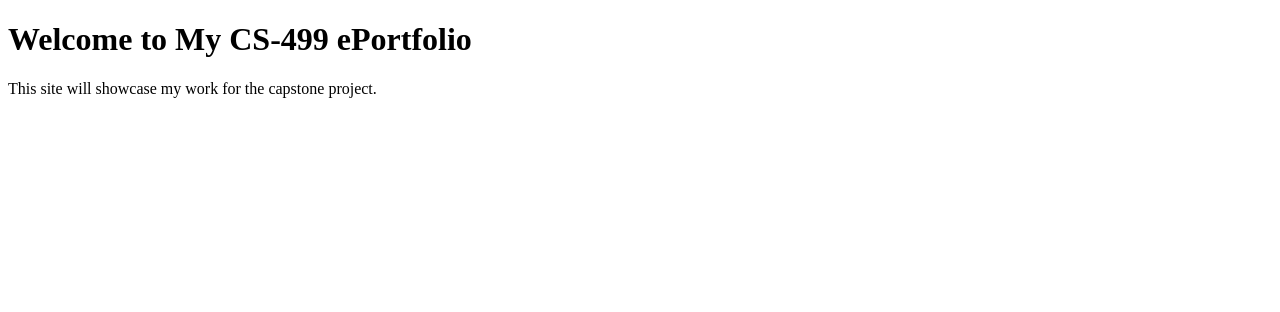
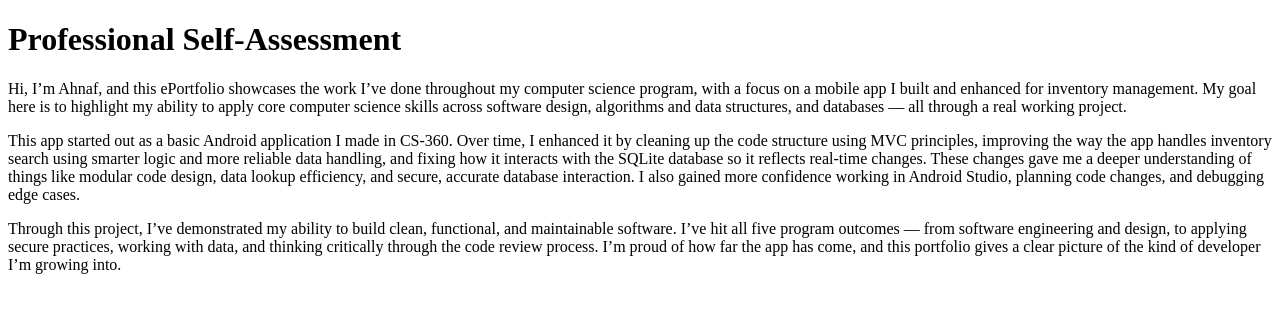
Before and after one commit to ahnafzaman/CS499-eportfolio, a plain HTML site: page index.html in a window 1280 px wide. Drawn offline with Linux system fonts and the light colour scheme.

Commit message:
Adding Professional self-assessment to index.html

```diff
--- a/index.html
+++ b/index.html
@@ -4,7 +4,12 @@
   <title>CS-499 ePortfolio</title>
 </head>
 <body>
-  <h1>Welcome to My CS-499 ePortfolio</h1>
-  <p>This site will showcase my work for the capstone project.</p>
+  <h1>Professional Self-Assessment</h1>
+
+  <p>Hi, I’m Ahnaf, and this ePortfolio showcases the work I’ve done throughout my computer science program, with a focus on a mobile app I built and enhanced for inventory management. My goal here is to highlight my ability to apply core computer science skills across software design, algorithms and data structures, and databases — all through a real working project.</p>
+
+  <p>This app started out as a basic Android application I made in CS-360. Over time, I enhanced it by cleaning up the code structure using MVC principles, improving the way the app handles inventory search using smarter logic and more reliable data handling, and fixing how it interacts with the SQLite database so it reflects real-time changes. These changes gave me a deeper understanding of things like modular code design, data lookup efficiency, and secure, accurate database interaction. I also gained more confidence working in Android Studio, planning code changes, and debugging edge cases.</p>
+
+  <p>Through this project, I’ve demonstrated my ability to build clean, functional, and maintainable software. I’ve hit all five program outcomes — from software engineering and design, to applying secure practices, working with data, and thinking critically through the code review process. I’m proud of how far the app has come, and this portfolio gives a clear picture of the kind of developer I’m growing into.</p>
 </body>
 </html>
```
